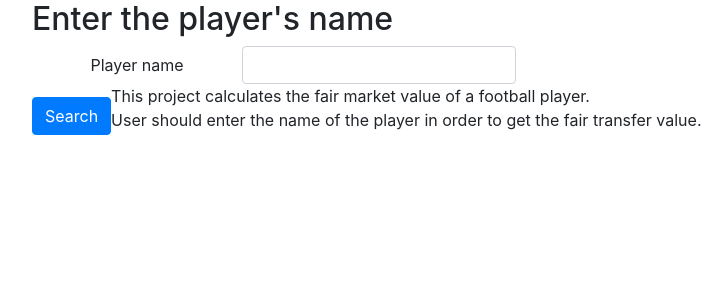
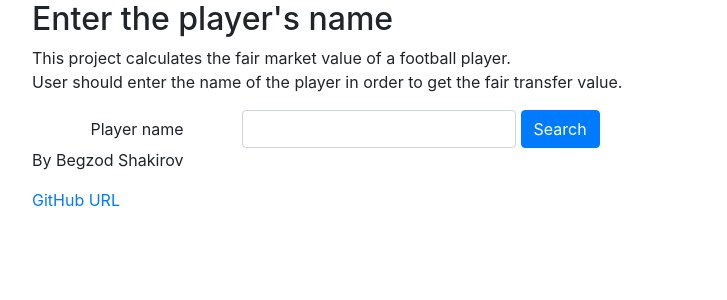
Before and after one commit to begzodshakirov1/fair_player_value, a Flask app: page / in a window 1280 px wide. Shown: the top 300 px of the page, without its empty margins (53-780 px from the left). Run offline with Flask 2, Linux system fonts and the light colour scheme; some libraries are stand-ins or nearby versions.

Commit message:
Updated the index html

```diff
--- a/templates/index.html
+++ b/templates/index.html
@@ -9,19 +9,21 @@
 
 <div class="container">
   <h2>Enter the player's name</h2>
+      <p>
+        This project calculates the fair market value of a football player.<br>
+        User should enter the name of the player in order to get the fair transfer value.<br>
+      </p>
   <form id="input" method="get" action="list" class="form-inline">
     <div class="form-group col">
       <label for="player_name" class="col-sm-2 col-form-label">Player name</label>
       <div class="col-sm-10">
 	<input type="text" name="player_name" class="form-control" id="player_id">
+      <button type="submit" class="btn btn-primary">Search</button>
       </div>
     </div>
-	<button type="submit" class="btn btn-primary">Search</button>
-    <div class="space">
-      <p>
-        This project calculates the fair market value of a football player.<br>
-        User should enter the name of the player in order to get the fair transfer value.<br>
-      </p>
+    <div class="byline">
+        <address class="author">By Begzod Shakirov</address>
+        <a rel="author" href="https://github.com/begzodshakirov1/fair_player_value">GitHub URL</a>
     </div>
   </form>
 </div>
```
